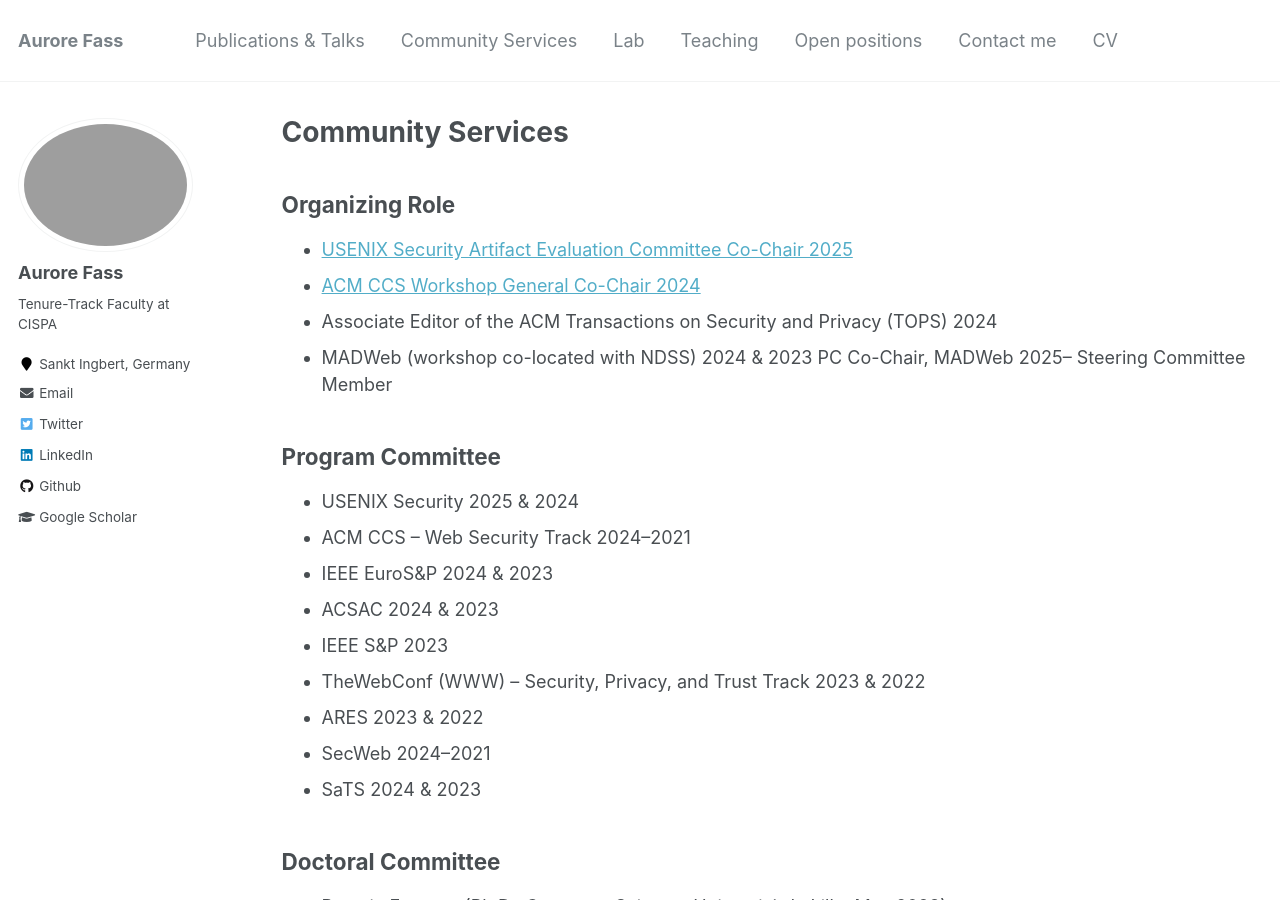
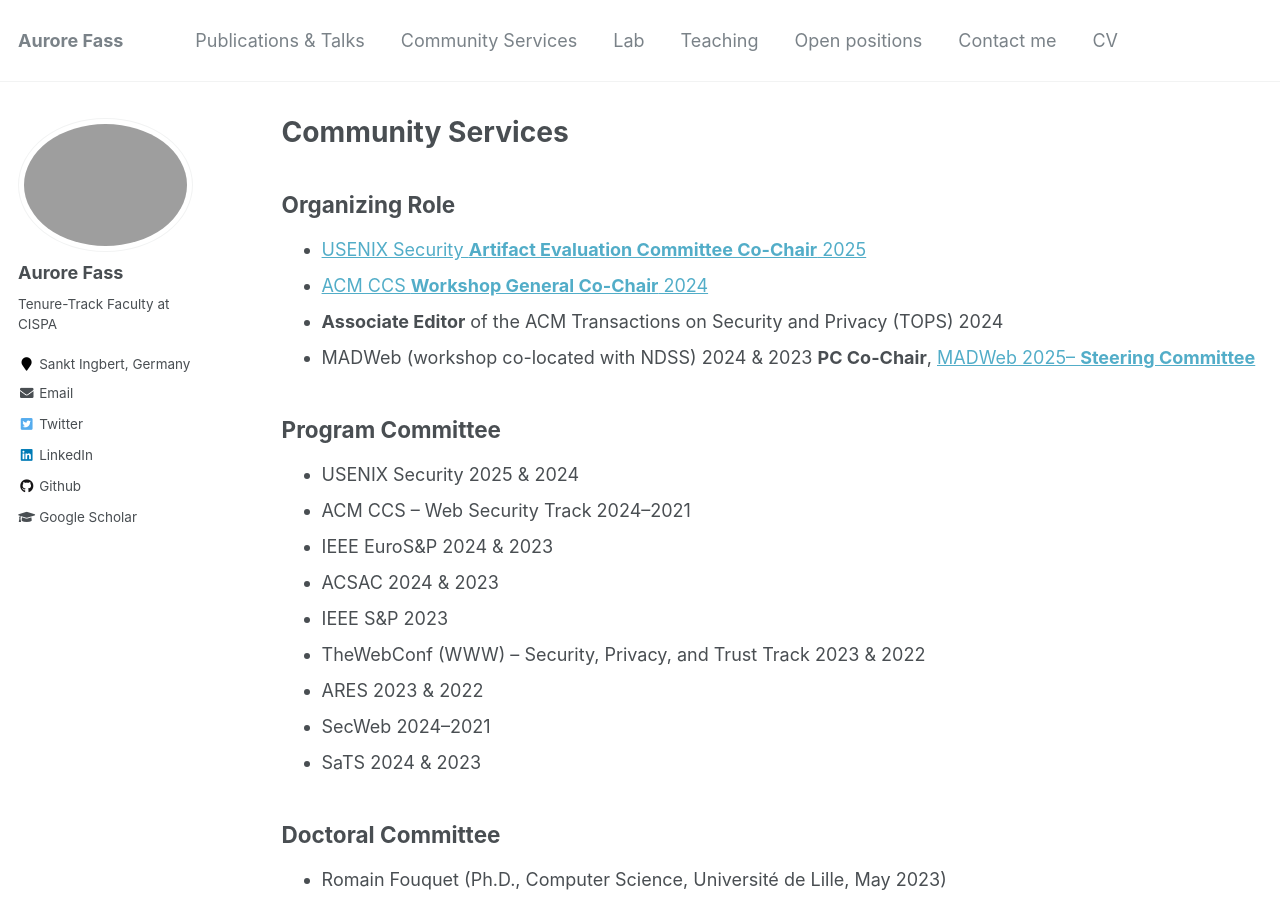
Before and after one commit to Aurore54F/aurore54f.github.io, a Jekyll site: the page built from _pages/services.md, in a window 1280 px wide and 900 px high. Built offline with Jekyll 4.4.1, drawn with Linux system fonts in a browser that asks for light colours.

Commit message:
Reorganized services

```diff
--- a/_pages/services.md
+++ b/_pages/services.md
@@ -10,10 +10,10 @@ author_profile: true
 
 ## Organizing Role
 
-* [USENIX Security Artifact Evaluation Committee Co-Chair 2025](https://www.usenix.org/conference/usenixsecurity25\#organizers)
-* [ACM CCS Workshop General Co-Chair 2024](https://www.sigsac.org/ccs/CCS2024/organization/organizing-committee.html)
-* Associate Editor of the ACM Transactions on Security and Privacy (TOPS) 2024
-* MADWeb (workshop co-located with NDSS) 2024 & 2023 PC Co-Chair, MADWeb 2025-- Steering Committee Member
+* [USENIX Security **Artifact Evaluation Committee Co-Chair** 2025](https://www.usenix.org/conference/usenixsecurity25\#organizers)
+* [ACM CCS **Workshop General Co-Chair** 2024](https://www.sigsac.org/ccs/CCS2024/organization/organizing-committee.html)
+* **Associate Editor** of the ACM Transactions on Security and Privacy (TOPS) 2024
+* MADWeb (workshop co-located with NDSS) 2024 & 2023 **PC Co-Chair**, [MADWeb 2025-- **Steering Committee**](https://madweb.work)
 
 
 ## Program Committee
```
